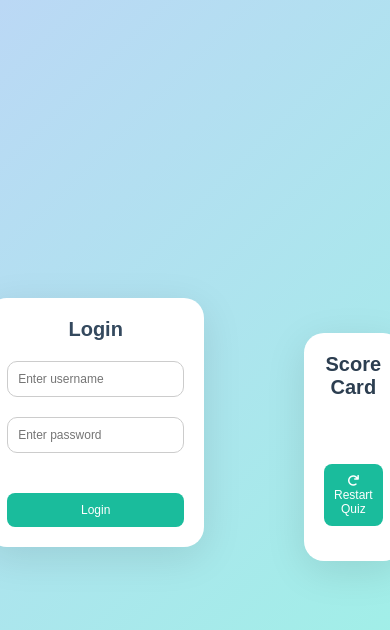
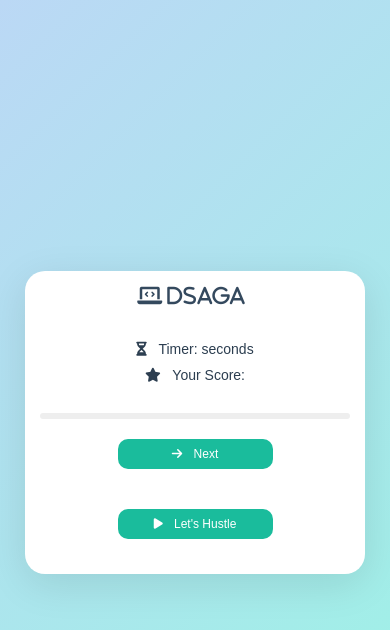
Before and after one commit to pragya79/dsaga, a plain HTML site: page index.html in a window 390 px wide. Drawn offline with Linux system fonts and the light colour scheme.

Commit message:
responsiveness handled

```diff
--- a/index.html
+++ b/index.html
@@ -3,24 +3,13 @@
 <head>
     <meta charset="UTF-8">
     <meta name="viewport" content="width=device-width, initial-scale=1.0">
-    <title>DSA Quiz Game</title>
+    <title>DSA with Fun</title>
     <link rel="stylesheet" href="https://cdnjs.cloudflare.com/ajax/libs/font-awesome/6.0.0-beta3/css/all.min.css">
     <link rel="stylesheet" href="style.css">
 </head>
 <body>
 
-
-    <div id="login-container">
-        <h1>Login</h1>
-        <form id="login-form" onsubmit="event.preventDefault(); loginUser();">
-            <input type="text" id="username" placeholder="Enter username" required>
-            <input type="password" id="password" placeholder="Enter password" required>
-            <button class="btn" type="submit">Login</button>
-        </form>
-        <p id="login-error" class="hidden">Wrong credentials, please try again.</p>
-    </div>
-
-    <div id="quiz-container" class="hidden">
+    <div id="quiz-container">
         <h1><i class="fas fa-laptop-code"> DSAga</i> </h1>
         <div id="question-container">
             <p id="question"></p>
@@ -28,7 +17,7 @@
         <div id="answer-buttons" class="btn-container"></div>
         <div id="controls">
             <div id="timer">
-                <i class="fas fa-hourglass-half"></i> Timer: <span id="time-left"></span>s
+                <i class="fas fa-hourglass-half"></i> Timer: <span id="time-left"></span>seconds
             </div>
             <div id="score">
                 <i class="fas fa-star"></i> Your Score: <span id="current-score"></span>
@@ -41,10 +30,9 @@
             <i class="fas fa-arrow-right"></i> Next
         </button>
         <button id="start-button" class="btn" onclick="startGame()">
-            <i class="fas fa-play"></i> Let's begin
+            <i class="fas fa-play"></i> Let's Hustle
         </button>
     </div>
-
 
     <div id="result-container" class="hidden">
         <h1>Score Card</h1>
@@ -55,7 +43,6 @@
         </button>
     </div>
 
-
     <script src="script.js"></script>
 </body>
 </html>
--- a/script.js
+++ b/script.js
@@ -203,6 +203,7 @@ function showFinalScore() {
     document.getElementById('quiz-container').classList.add('hidden');
     const resultContainer = document.getElementById('result-container');
     resultContainer.classList.remove('hidden');
+
     let emoji = '😐';
     let message = '';
 
@@ -220,19 +221,7 @@ function showFinalScore() {
     document.getElementById("result-emoji").innerText = emoji;
     document.getElementById("result-message").innerText = `You scored ${score} out of ${questions.length}.\n${message}`;
 }
+
 function restartQuiz() {
     startGame();
 }
-function loginUser() {
-    const username = document.getElementById("username").value;
-    const password = document.getElementById("password").value;
-
-    // Dummy authentication logic for demonstration (replace with real authentication)
-    if (username === "user" && password === "password") {
-        document.getElementById("login-container").classList.add("hidden");
-        document.getElementById("quiz-container").classList.remove("hidden");
-        startGame();
-    } else {
-        document.getElementById("login-error").classList.remove("hidden");
-    }
-}
--- a/style.css
+++ b/style.css
@@ -14,7 +14,7 @@ body {
     align-items: center;
     min-height: 100vh;
     padding: 20px;
-    background-color: #98badd; /* Added body background color */
+    background-color: #98badd;
 }
 
 h1, h2 {
@@ -22,196 +22,212 @@ h1, h2 {
     color: #2c3e50;
 }
 
-#quiz-container, #login-container, #result-container {
+/* Quiz container */
+#quiz-container, #result-container {
     background-color: #ffffff;
     padding: 40px;
     border-radius: 20px;
     box-shadow: 0 10px 40px rgba(0, 0, 0, 0.1);
     width: 100%;
-    max-width: 450px;
+    max-width: 600px;
     text-align: center;
     transition: all 0.3s ease-in-out;
+    margin: 20px;
 }
 
-/* Login form */
-#login-form {
+/* Title */
+#quiz-container h1 {
+    margin-bottom: 20px;
+    font-size: 32px;
+    color: #34495e;
     display: flex;
-    flex-direction: column;
-    gap: 20px;
+    align-items: center;
+    justify-content: center;
 }
 
-input[type="text"], input[type="password"] {
-    padding: 15px;
-    font-size: 16px;
-    border: 1px solid #ccc;
-    border-radius: 10px;
-    transition: border-color 0.3s ease;
+#quiz-container i {
+    margin-right: 8px;
 }
 
-input[type="text"]:focus, input[type="password"]:focus {
-    border-color: #1abc9c;
-}
-
-#login-container h1 {
-    margin-bottom: 20px;
-    font-size: 30px;
+/* Question and Answer */
+#question-container {
+    margin: 20px 0;
+    font-size: 24px;
     color: #34495e;
 }
 
-#login-error {
-    color: red;
-    font-size: 14px;
-    margin-top: 10px;
+#answer-buttons {
+    display: flex;
+    flex-direction: column;
+    align-items: center;
+    margin-top: 20px;
+}
+
+#answer-buttons .btn {
+    margin: 10px 0;
 }
 
 /* Buttons */
 .btn {
+    padding: 12px 20px;
+    border: none;
+    border-radius: 10px;
     background-color: #1abc9c;
-    color: #fff;
-    padding: 12px 20px;
+    color: white;
     font-size: 16px;
-    border: none;
-    border-radius: 8px;
     cursor: pointer;
-    margin-top: 20px;
-    transition: background-color 0.3s ease, transform 0.2s;
+    transition: all 0.3s ease;
+    width: 50%;
+    max-width: 250px;
+    text-align: center;
+    margin: 20px auto ;
 }
 
 .btn:hover {
     background-color: #16a085;
-    transform: translateY(-3px);
 }
 
-#next-button, #start-button, #restart-button {
-    margin: 15px auto;
-    display: block;
-    width: 100%;
-}
-
-/* Quiz styles */
-#question-container {
-    margin: 20px 0;
-    padding: 20px;
-    background-color: #f5f5f5;
-    border-radius: 10px;
-    font-size: 20px;
-    color: #2c3e50;
-    box-shadow: 0 5px 15px rgba(0, 0, 0, 0.05);
-}
-
-#answer-buttons .btn {
-    margin: 10px 0;
-    width: 100%;
-    padding: 10px;
-    font-size: 16px;
-    background-color: #f5f5f5;
-    color: #2c3e50;
-    border: 2px solid transparent;
-    transition: background-color 0.3s ease, border-color 0.3s ease;
-}
-
-#answer-buttons .btn:hover {
-    background-color: #e1e1e1;
-    border-color: #3498db;
-}
-
+/* Timer, Score, and Progress */
 #controls {
     display: flex;
     justify-content: space-between;
-    margin-top: 20px;
-    font-size: 16px;
-    color: #7f8c8d;
+    margin: 20px 0;
 }
 
-/* Linear Progress Bar */
+#timer, #score {
+    font-size: 16px;
+    color: #2c3e50;
+}
+
 #progress-container {
+    width: 100%;
+    background-color: #eee;
+    border-radius: 10px;
     margin-top: 20px;
-    background-color: #ecf0f1;
-    border-radius: 10px;
+    height: 10px;
     overflow: hidden;
-    height: 10px;
-    width: 100%;
 }
 
 #progress-bar {
+    background-color: #1abc9c;
     height: 100%;
-    width: 0%; /* Will be updated dynamically */
-    background-color: #2ecc71;
-    transition: width 0.5s ease;
+    width: 0%;
+    transition: width 1s ease;
 }
 
-/* Result styles */
+/* Result Container */
 #result-container {
-    display: flex;
-    flex-direction: column;
-    align-items: center;
-    padding: 30px;
-    animation: fadeInScaleUp 0.8s ease forwards;
-    margin-top: 50px;
-    margin-left: 100px;
+    display: none;
+}
+
+#result-container h1 {
+    margin-bottom: 20px;
+    font-size: 32px;
+    color: #34495e;
 }
 
 #result-emoji {
-    font-size: 80px;
-    margin-bottom: 20px;
-    transition: transform 0.3s ease;
-}
-
-#result-emoji:hover {
-    transform: scale(1.2);
+    font-size: 60px;
+    margin: 20px 0;
 }
 
 #result-message {
-    font-size: 20px;
-    margin-bottom: 30px;
+    font-size: 24px;
     color: #34495e;
 }
 
-/* Animations */
-@keyframes fadeInScaleUp {
-    0% {
-        opacity: 0;
-        transform: scale(0.8);
+/* Responsive Design */
+@media (max-width: 1024px) {
+    body {
+        padding: 15px;
     }
-    100% {
-        opacity: 1;
-        transform: scale(1);
+
+    #quiz-container, #result-container {
+        padding: 30px;
+        max-width: 90%;
+    }
+
+    #quiz-container h1 {
+        font-size: 28px;
+    }
+
+    #answer-buttons .btn {
+        font-size: 14px;
+    }
+
+    #controls {
+        flex-direction: column;
+        align-items: center;
+        margin-top: 15px;
+    }
+
+    #timer, #score {
+        margin-bottom: 10px;
+    }
+
+    #progress-container {
+        height: 8px;
     }
 }
 
-.hidden {
-    display: none;
-}
 @media (max-width: 768px) {
-    h1, h2 {
+    body {
+        padding: 10px;
+    }
+
+    #quiz-container, #result-container {
+        padding: 20px;
+        max-width: 100%;
+    }
+
+    #quiz-container h1 {
         font-size: 24px;
     }
 
-    input[type="text"], input[type="password"], .btn {
+    .btn {
+        padding: 10px 15px;
         font-size: 14px;
-        padding: 12px;
     }
 
-    #login-container h1, #result-message {
-        font-size: 20px;
+    #controls {
+        flex-direction: column;
+        align-items: center;
     }
 
-    #question-container {
-        font-size: 16px;
+    #progress-container {
+        height: 8px;
     }
 }
 
 @media (max-width: 480px) {
-    h1, h2 {
+    body {
+        padding: 5px;
+    }
+
+    #quiz-container, #result-container {
+        padding: 15px;
+        max-width: 100%;
+    }
+
+    #quiz-container h1 {
         font-size: 20px;
     }
 
-    #quiz-container, #login-container, #result-container {
-        padding: 20px;
+    .btn {
+        padding: 8px 12px;
+        font-size: 12px;
     }
 
-    input[type="text"], input[type="password"], .btn {
-        font-size: 12px;
-        padding: 10px;
+    #controls {
+        flex-direction: column;
+        align-items: center;
+    }
+
+    #progress-container {
+        height: 6px;
+    }
+
+    #timer, #score {
+        font-size: 14px;
     }
 }
```
